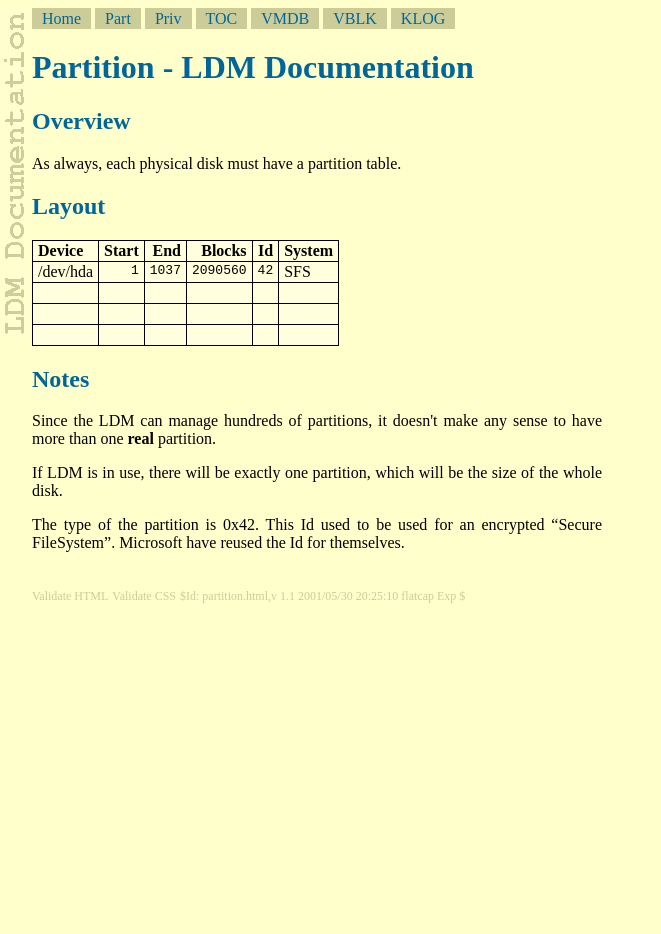
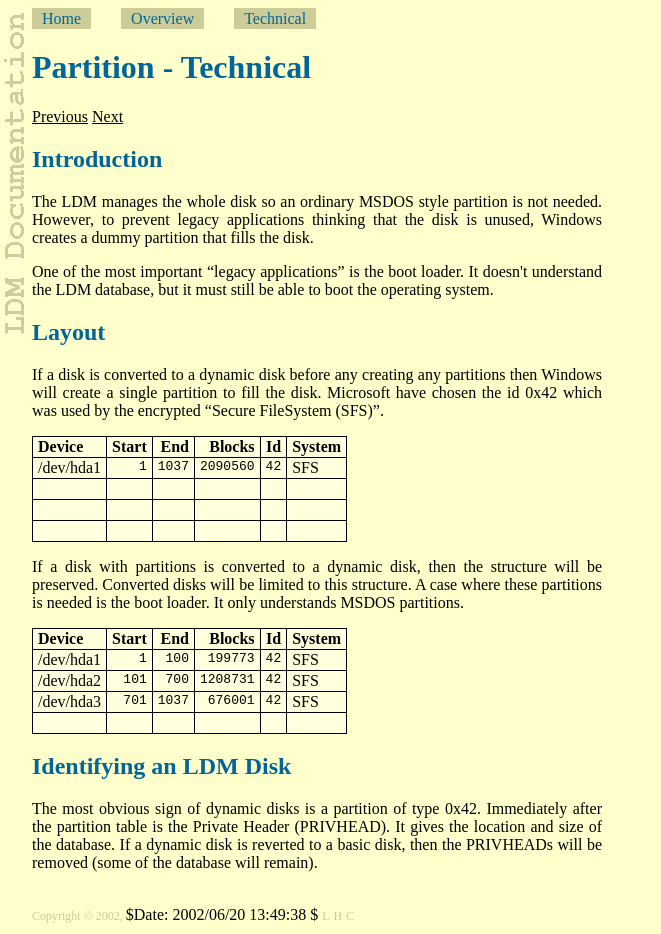
Before and after one commit to flatcap/ldm-docs, a plain HTML site: page technical/partition.html in a window 1280 px wide. Shown: the whole page, without its empty margins (0-661 px from the left). Before the commit the page ends 800 px from the top, so only its background shows below. Drawn offline with Linux system fonts and the light colour scheme; files that its build step writes are made by us from their sources; files whose address does not match are found by name.

Commit message:
Remove old sourceforge references

```diff
--- a/technical/partition.html
+++ b/technical/partition.html
@@ -1,45 +1,56 @@
 <!DOCTYPE html PUBLIC "-//W3C//DTD HTML 4.01 Transitional//EN">
-<!-- http://linux-ntfs.sourceforge.net/ldm/partition.html -->
 
 <html lang="en">
   <head>
     <meta http-equiv="Content-Type" content="text/html; charset=ISO-8859-1">
     <meta name="description" content="LDM Logical Disk Manager Documentation">
-    <link rel="stylesheet" type="text/css" href="ldm.css">
+    <link rel="stylesheet" type="text/css" href="../style/ldm.css">
+    <link rel="icon" href="../style/ldmicon.png" type="image/png">
     <link rel="start" type="text/html" href="index.html" title="LDM Documentation">
-    <title>Partition - LDM Documentation</title>
+    <link rel="next" href="privhead.html">
+    <link rel="previous" href="general.html">
+    <link rel="contents" href="../index.html">
+    <title>Partition - Technical - LDM Documentation</title>
   </head>
 
   <body>
-    <table border="1" class="toolbar" summary="" cellspacing="0">
+    <table class="toolbar" summary="toolbar" cellspacing="0">
       <tr>
-        <td class="toolbar"><a accesskey="1" class="toolbar" href="index.html">Home</a></td>
-        <td class="toolbar">&nbsp;</td>
-        <td class="toolbar"><a accesskey="2" class="toolbar" href="partition.html">Part</a></td>
-        <td class="toolbar">&nbsp;</td>
-        <td class="toolbar"><a accesskey="3" class="toolbar" href="privhead.html">Priv</a></td>
-        <td class="toolbar">&nbsp;</td>
-        <td class="toolbar"><a accesskey="4" class="toolbar" href="tocblock.html">TOC</a></td>
-        <td class="toolbar">&nbsp;</td>
-        <td class="toolbar"><a accesskey="5" class="toolbar" href="vmdb.html">VMDB</a></td>
-        <td class="toolbar">&nbsp;</td>
-        <td class="toolbar"><a accesskey="6" class="toolbar" href="vblk.html">VBLK</a></td>
-        <td class="toolbar">&nbsp;</td>
-        <td class="toolbar"><a accesskey="7" class="toolbar" href="klog.html">KLOG</a></td>
+        <td class="toolbar"><div class="toolbar"><a class="toolbar" accesskey="1" href="../index.html">Home</a></div></td>
+        <td class="toolbar"><div class="toolbar"><a class="toolbar" accesskey="2" href="../overview/index.html">Overview</a></div></td>
+	<td class="toolbar"><a class="toolbar" accesskey="3" href="../technical/index.html">Technical</a></td>
       </tr>
     </table>
 
-    <h1>Partition - LDM Documentation</h1>
+    <h1>Partition - Technical</h1>
 
-    <h2>Overview</h2>
+    <a class="prevnext" accesskey="," href="general.html">Previous</a>
+    <a class="prevnext" accesskey="." href="privhead.html">Next</a>
+
+    <h2>Introduction</h2>
 
     <p>
-    As always, each physical disk must have a partition table.
+    The LDM manages the whole disk so an ordinary MSDOS style partition is not
+    needed.  However, to prevent legacy applications thinking that the disk is
+    unused, Windows creates a dummy partition that fills the disk.
+    </p>
+
+    <p>
+    One of the most important <q>legacy applications</q> is the boot loader.  It
+    doesn't understand the LDM database, but it must still be able to boot the
+    operating system.
     </p>
 
     <h2>Layout</h2>
 
-    <table border="1" summary="" cellspacing="0">
+    <p>
+    If a disk is converted to a dynamic disk before any creating any partitions
+    then Windows will create a single partition to fill the disk.  Microsoft
+    have chosen the id 0x42 which was used by the encrypted <q>Secure FileSystem
+    (SFS)</q>.
+    </p>
+
+    <table summary="" cellspacing="0">
       <tr>
 	<th>Device</th>
 	<th class="numeric">Start</th>
@@ -49,7 +60,7 @@
 	<th>System</th>
       </tr>
       <tr>
-	<td>/dev/hda</td>
+	<td>/dev/hda1</td>
 	<td class="numeric">1</td>
 	<td class="numeric">1037</td>
 	<td class="numeric">2090560</td>
@@ -82,30 +93,71 @@
       </tr>
     </table>
 
-    <h2>Notes</h2>
+    <p>
+    If a disk with partitions is converted to a dynamic disk, then the structure
+    will be preserved.  Converted disks will be limited to this structure. A
+    case where these partitions is needed is the boot loader.  It only
+    understands MSDOS partitions.
+    </p>
+
+    <table summary="" cellspacing="0">
+      <tr>
+	<th>Device</th>
+	<th class="numeric">Start</th>
+	<th class="numeric">End</th>
+	<th class="numeric">Blocks</th>
+	<th class="numeric">Id</th>
+	<th>System</th>
+      </tr>
+      <tr>
+	<td>/dev/hda1</td>
+	<td class="numeric">1</td>
+	<td class="numeric">100</td>
+	<td class="numeric">199773</td>
+	<td class="numeric">42</td>
+	<td>SFS</td>
+      </tr>
+      <tr>
+	<td>/dev/hda2</td>
+	<td class="numeric">101</td>
+	<td class="numeric">700</td>
+	<td class="numeric">1208731</td>
+	<td class="numeric">42</td>
+	<td>SFS</td>
+      </tr>
+      <tr>
+	<td>/dev/hda3</td>
+	<td class="numeric">701</td>
+	<td class="numeric">1037</td>
+	<td class="numeric">676001</td>
+	<td class="numeric">42</td>
+	<td>SFS</td>
+      </tr>
+      <tr>
+	<td>&nbsp;</td>
+	<td class="numeric">&nbsp;</td>
+	<td class="numeric">&nbsp;</td>
+	<td class="numeric">&nbsp;</td>
+	<td class="numeric">&nbsp;</td>
+	<td>&nbsp;</td>
+      </tr>
+    </table>
+
+    <h2>Identifying an LDM Disk</h2>
 
     <p>
-    Since the LDM can manage hundreds of partitions, it doesn't make
-    any sense to have more than one <b>real</b> partition.
-    </p>
-
-    <p>
-    If LDM is in use, there will be exactly one partition, which
-    will be the size of the whole disk.
-    </p>
-
-    <p>
-    The type of the partition is 0x42.
-    This Id used to be used for an encrypted <q>Secure FileSystem</q>.
-    Microsoft have reused the Id for themselves.
+    The most obvious sign of dynamic disks is a partition of type 0x42.
+    Immediately after the partition table is the Private Header (PRIVHEAD).  It
+    gives the location and size of the database.  If a dynamic disk is reverted
+    to a basic disk, then the PRIVHEADs will be removed (some of the database
+    will remain).
     </p>
 
     <br>
-    <!-- The two validators will only work if this page is visible on the web -->
-    <a class="contact" href="http://validator.w3.org/check/referer">Validate HTML</a>
-    <a class="contact" href="http://jigsaw.w3.org/css-validator/check/referer">Validate CSS</a>
-    <a class="contact" href="mailto:webmaster@flatcap.org">
-    $Id: partition.html,v 1.1 2001/05/30 20:25:10 flatcap Exp $
-    </a>
+    <a class="contact" href="../home/license.html">Copyright &copy; 2002, </a>
+    $Date: 2002/06/20 13:49:38 $
+    <a class="contact" href="http://validator.w3.org/checklink?uri=referer">L</a>
+    <a class="contact" href="http://validator.w3.org/check?uri=referer">H</a>
+    <a class="contact" href="http://jigsaw.w3.org/css-validator/validator?uri=referer">C</a>
   </body>
 </html>
```
Also changed, not shown: technical/general.html (+4 -7 lines), technical/index.html (+4 -7 lines), technical/klog.html (+4 -7 lines), technical/privhead.html (+4 -7 lines), technical/tocblock.html (+4 -7 lines), technical/vblk.html (+4 -7 lines), technical/vmdb.html (+4 -7 lines).
